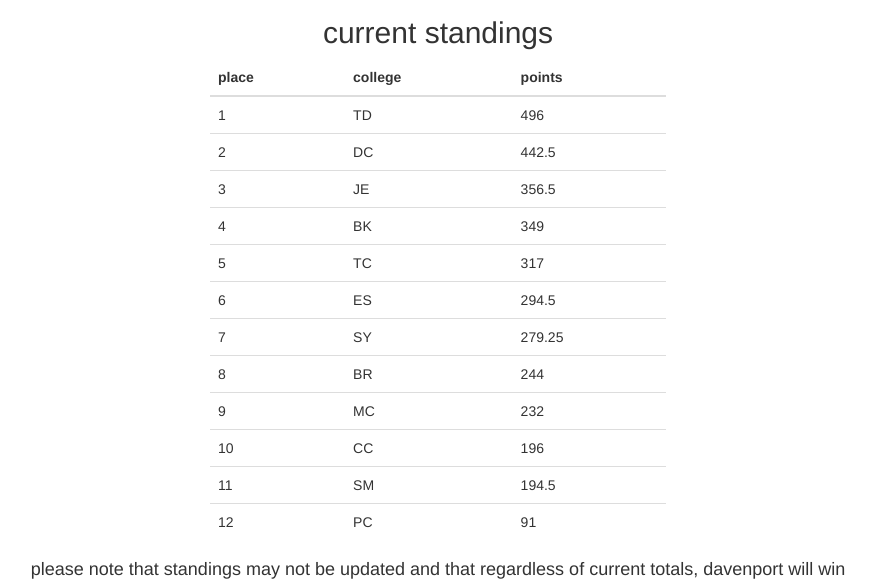
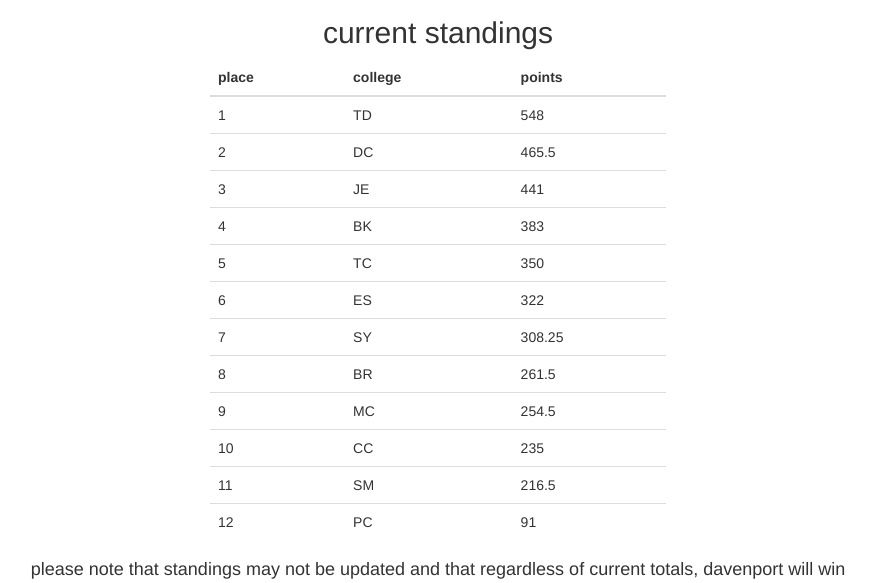
Before and after one commit to ericho99/dportims, a Flask app: template app/templates/standings.html in a window 1280 px wide. Shown: the part 174-757 px from the top of the page, without its empty margins (202-1078 px from the left). Run offline with Flask 2, Linux system fonts and the light colour scheme; the template is opened without the code that fills it, so the values that code supplies are empty; some libraries are stand-ins or nearby versions.

Commit message:
added database population script and updated standings

```diff
--- a/app/templates/standings.html
+++ b/app/templates/standings.html
@@ -14,57 +14,57 @@
       <tr>
         <td>1</td>
         <td>TD</td>
-        <td>496</td>
+        <td>548</td>
       </tr>
       <tr>
         <td>2</td>
         <td>DC</td>
-        <td>442.5</td>
+        <td>465.5</td>
       </tr>
       <tr>
         <td>3</td>
         <td>JE</td>
-        <td>356.5</td>
+        <td>441</td>
       </tr>
       <tr>
         <td>4</td>
         <td>BK</td>
-        <td>349</td>
+        <td>383</td>
       </tr>
       <tr>
         <td>5</td>
         <td>TC</td>
-        <td>317</td>
+        <td>350</td>
       </tr>
       <tr>
         <td>6</td>
         <td>ES</td>
-        <td>294.5</td>
+        <td>322</td>
       </tr>
       <tr>
         <td>7</td>
         <td>SY</td>
-        <td>279.25</td>
+        <td>308.25</td>
       </tr>
       <tr>
         <td>8</td>
         <td>BR</td>
-        <td>244</td>
+        <td>261.5</td>
       </tr>
       <tr>
         <td>9</td>
         <td>MC</td>
-        <td>232</td>
+        <td>254.5</td>
       </tr>
       <tr>
         <td>10</td>
         <td>CC</td>
-        <td>196</td>
+        <td>235</td>
       </tr>
       <tr>
         <td>11</td>
         <td>SM</td>
-        <td>194.5</td>
+        <td>216.5</td>
       </tr>
       <tr>
         <td>12</td>
```
Also changed, not shown: initprewinterbreak.py (added, +26 -0 lines).
